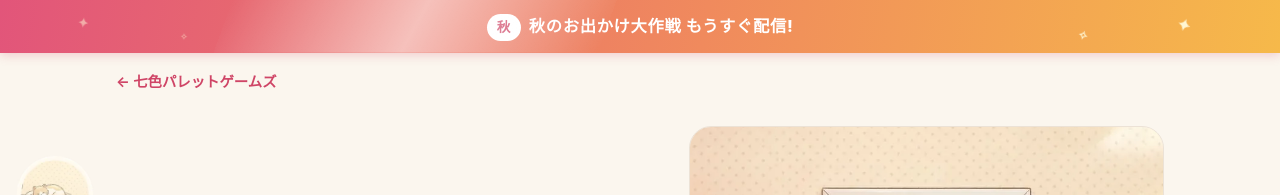
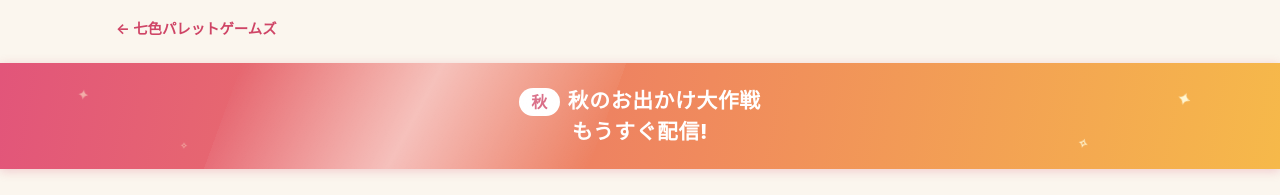
Before and after one commit to sjchsjch66-coder/sjchsjch66-coder.github.io, a plain HTML site: page kotono/index.html in a window 1280 px wide. Shown: the top 195 px of the page. Drawn offline with Linux system fonts and the light colour scheme.

Commit message:
HP: ことの・ルピナの帯を「← 七色パレットゲームズ」の下へ・太く大きく・2行に(ブラウザのお知らせに見えないように・11/23 オーナー)
Co-Authored-By: Claude Opus 5.5 <noreply@anthropic.com>

```diff
--- a/kotono/index.html
+++ b/kotono/index.html
@@ -39,9 +39,9 @@ section.alt{background:var(--soft)}
 .btn{display:inline-flex;align-items:center;gap:10px;background:var(--accent);color:var(--accent-ink);font-weight:800;text-decoration:none;border-radius:99px;padding:13px 26px;font-size:1.02rem}
 .btn small{font-weight:700;opacity:.9;font-size:.8rem}
 .btn.wait{background:var(--panel);color:var(--accent);border:2px solid var(--accent)}
-.banner{position:relative;overflow:hidden;width:100vw;max-width:100%;background:linear-gradient(100deg,#e2557a,#f08a5d 55%,#f6b94a);color:#fff;text-align:center;padding:12px 16px;font-weight:800;letter-spacing:.04em;box-shadow:0 2px 10px rgba(207,69,102,.25)}
-.banner .bd{display:inline-block;background:#fff;color:#cf4566;border-radius:99px;padding:1px 10px;margin-right:8px;font-size:.85rem;vertical-align:middle}
-.banner .bt{display:block;font-size:1.02rem;word-break:keep-all;overflow-wrap:anywhere;animation:bpop .7s cubic-bezier(.2,1.6,.4,1) both}
+.banner{position:relative;overflow:hidden;width:100vw;max-width:100%;background:linear-gradient(100deg,#e2557a,#f08a5d 55%,#f6b94a);color:#fff;text-align:center;padding:22px 16px;margin:6px 0 10px;font-weight:800;letter-spacing:.04em;box-shadow:0 2px 10px rgba(207,69,102,.25)}
+.banner .bd{display:inline-block;background:#fff;color:#cf4566;border-radius:99px;padding:2px 12px;margin-right:8px;font-size:1rem;vertical-align:middle}
+.banner .bt{display:block;font-size:1.3rem;line-height:1.5;word-break:keep-all;overflow-wrap:anywhere;animation:bpop .7s cubic-bezier(.2,1.6,.4,1) both}
 .banner::after{content:"";position:absolute;top:0;left:-40%;width:30%;height:100%;background:linear-gradient(100deg,transparent,rgba(255,255,255,.55),transparent);transform:skewX(-20deg);animation:bshine 3.2s ease-in-out 1s infinite}
 .banner .sp{position:absolute;color:#fff8d6;font-size:.9rem;animation:btw 1.8s ease-in-out infinite}
 .banner .sp:nth-of-type(1){left:6%;top:18%}.banner .sp:nth-of-type(2){right:7%;top:22%;animation-delay:.6s}.banner .sp:nth-of-type(3){left:14%;bottom:12%;animation-delay:1.1s;font-size:.7rem}.banner .sp:nth-of-type(4){right:15%;bottom:14%;animation-delay:.3s;font-size:.7rem}
@@ -146,8 +146,8 @@ main{overflow-x:clip}
 }
 </style></head>
 <body>
-<div class="banner" role="note"><span class="sp" aria-hidden="true">✦</span><span class="sp" aria-hidden="true">✦</span><span class="sp" aria-hidden="true">✧</span><span class="sp" aria-hidden="true">✧</span><span class="bt"><span class="bd">秋</span>秋のお出かけ大作戦 <wbr>もうすぐ配信!</span></div>
 <div class="wrap top"><a href="../">← 七色パレットゲームズ</a></div>
+<div class="banner" role="note"><span class="sp" aria-hidden="true">✦</span><span class="sp" aria-hidden="true">✦</span><span class="sp" aria-hidden="true">✧</span><span class="sp" aria-hidden="true">✧</span><span class="bt"><span class="bd">秋</span>秋のお出かけ大作戦<br>もうすぐ配信!</span></div>
 <main>
 <div class="hs"><img class="dm l sway" src="images/deco_cat.webp" alt="" aria-hidden="true" loading="lazy" style="top:8%;--s:1;--j:0;--r:5deg;--d:-0.0s;--t:4.05s"><img class="dm l sway" src="images/deco_cake.webp" alt="" aria-hidden="true" loading="lazy" style="top:70%;--s:0.8;--j:-0.4;--r:8deg;--d:-1.7s;--t:3.92s"><img class="dm r sway" src="images/deco_train.webp" alt="" aria-hidden="true" loading="lazy" style="top:14%;--s:0.65;--j:-0.5;--r:5deg;--d:-3.4s;--t:4.53s"><img class="dm r sway" src="images/deco_usagi.webp" alt="" aria-hidden="true" loading="lazy" style="top:52%;--s:1;--j:0.2;--r:8deg;--d:-5.1s;--t:4.40s"><div class="wrap hero">
  <div class="cw ha"><div class="art"><img src="images/lp_hero.webp" alt="床に座って猫のだいずをだっこする、ことの" width="780" height="1397" fetchpriority="high"></div><img class="cn c0 sway" src="images/deco_treat.webp" alt="" aria-hidden="true" loading="lazy" style="--r:-8deg;--d:-0.5s;--t:3.04s"></div>
```
Also changed, not shown: lupina/index.html (+4 -4 lines).
